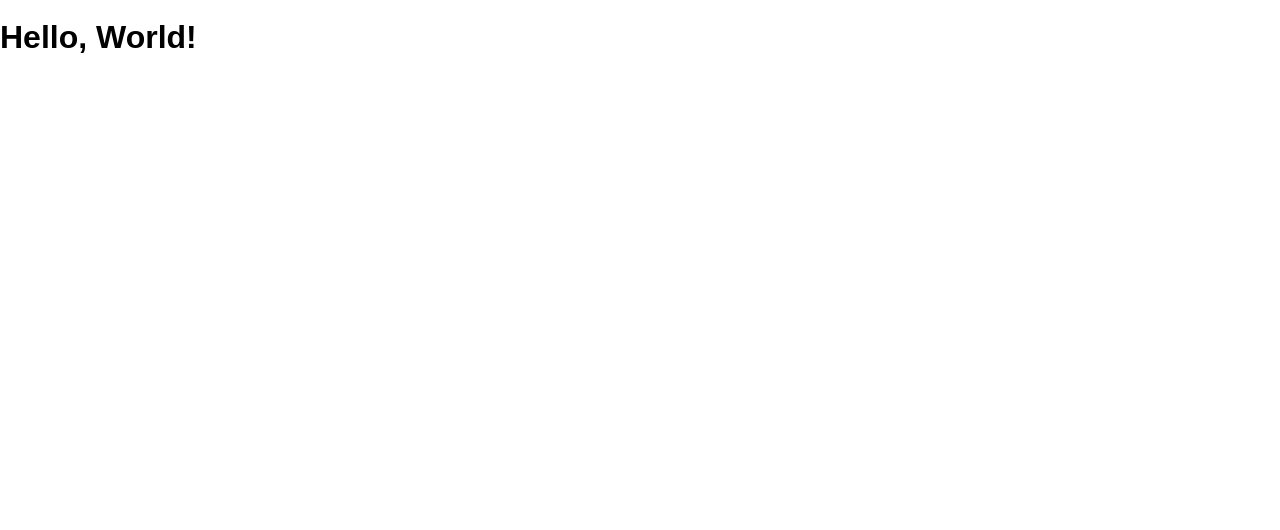
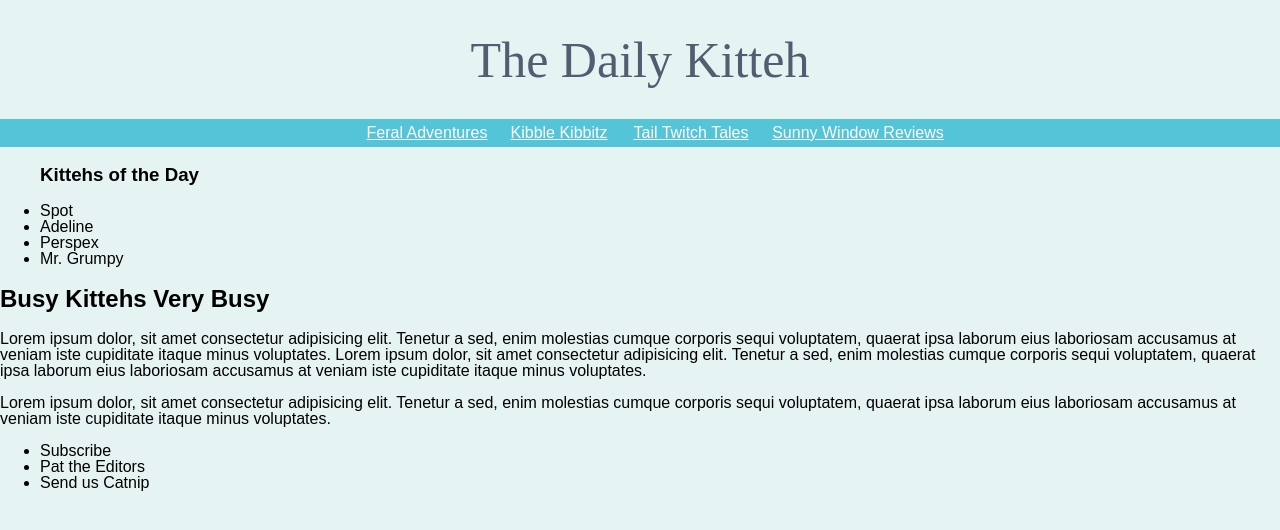
Before and after one commit to mary-toth/the-daily-kitteh, a website: page public/index.html in a window 1280 px wide. Drawn offline with Linux system fonts and the light colour scheme.

Commit message:
header section done

```diff
--- a/public/index.html
+++ b/public/index.html
@@ -8,6 +8,47 @@
     <link rel="stylesheet" href="/screen.css" />
   </head>
   <body>
-    <h1 class="hello-world">Hello, World!</h1>
+    <header>
+      <h1 class="title">The Daily Kitteh</h1>
+
+      <ul class="header-stuff">
+        <li class="li-1"><a href="google.com">Feral Adventures</a></li>
+        <li class="li-2"><a href="google.com">Kibble Kibbitz</a></li>
+        <li class="li-3"><a href="google.com">Tail Twitch Tales</a></li>
+        <li class="li-4"><a href="google.com">Sunny Window Reviews</a></li>
+      </ul>
+    </header>
+
+    <!-- <h3 class="h3-container">Kittehs of the Day</h3> -->
+    <ul class="kittehs">
+      <h3 class="h3-container">Kittehs of the Day</h3>
+      <li>Spot</li>
+      <li>Adeline</li>
+      <li>Perspex</li>
+      <li>Mr. Grumpy</li>
+    </ul>
+
+    <h2 class="h2-container">Busy Kittehs Very Busy</h2>
+    <p>
+      Lorem ipsum dolor, sit amet consectetur adipisicing elit. Tenetur a sed,
+      enim molestias cumque corporis sequi voluptatem, quaerat ipsa laborum eius
+      laboriosam accusamus at veniam iste cupiditate itaque minus voluptates.
+      Lorem ipsum dolor, sit amet consectetur adipisicing elit. Tenetur a sed,
+      enim molestias cumque corporis sequi voluptatem, quaerat ipsa laborum eius
+      laboriosam accusamus at veniam iste cupiditate itaque minus voluptates.
+    </p>
+    <p>
+      Lorem ipsum dolor, sit amet consectetur adipisicing elit. Tenetur a sed,
+      enim molestias cumque corporis sequi voluptatem, quaerat ipsa laborum eius
+      laboriosam accusamus at veniam iste cupiditate itaque minus voluptates.
+    </p>
+
+    <footer class="footer-container">
+      <ul class="footer-list">
+        <li>Subscribe</li>
+        <li>Pat the Editors</li>
+        <li>Send us Catnip</li>
+      </ul>
+    </footer>
   </body>
 </html>
--- a/public/screen.css
+++ b/public/screen.css
@@ -9,4 +9,82 @@ html {
 body {
   margin: 0;
   min-height: 100%;
+  background-color: rgb(229, 243, 242);
 }
+
+.title {
+  display: flex;
+  justify-content: center;
+  min-height: 50px;
+  padding: 1px;
+  font-family: 'Times New Roman', serif;
+  font-size: 50px;
+  font-weight: lighter;
+  color: rgb(78, 95, 113);
+}
+ul.header-stuff {
+  display: flex;
+  justify-content: center;
+  list-style-type: none;
+  background-color: rgb(84, 196, 217);
+  color: white;
+}
+
+.li-1 {
+  width: 130px;
+  margin: 0 -5px;
+  text-align: center;
+  padding: 6px;
+}
+.li-2 {
+  width: 130px;
+  margin: 0 -5px;
+  text-align: center;
+  padding: 6px;
+}
+.li-3 {
+  width: 130px;
+  margin: 0 -5px;
+  text-align: center;
+  padding: 6px;
+}
+.li-4 {
+  width: 200px;
+  margin: 0 -5px;
+  text-align: center;
+  padding: 6px;
+}
+
+/* header {
+  display: flex;
+  justify-content: center;
+  border: solid;
+}
+
+/* li parent */
+/* .header-stuff {
+  display: flex;
+  justify-content: center;
+  justify-content: space-evenly;
+  margin: 0 450px;
+  background-color: #a6a6e4; */
+/* } */
+/* li child .header-stuff li {
+  list-style: none;
+  width: 500px;
+  text-align: center;
+  margin: 0 1px;
+} */
+
+/* .footer-stuff {
+  display: flex;
+  justify-content: center;
+  justify-content: space-evenly;
+}
+.li-1 {
+  background-color: green;
+}  */
+
+a {
+  color: white;
+}
```
